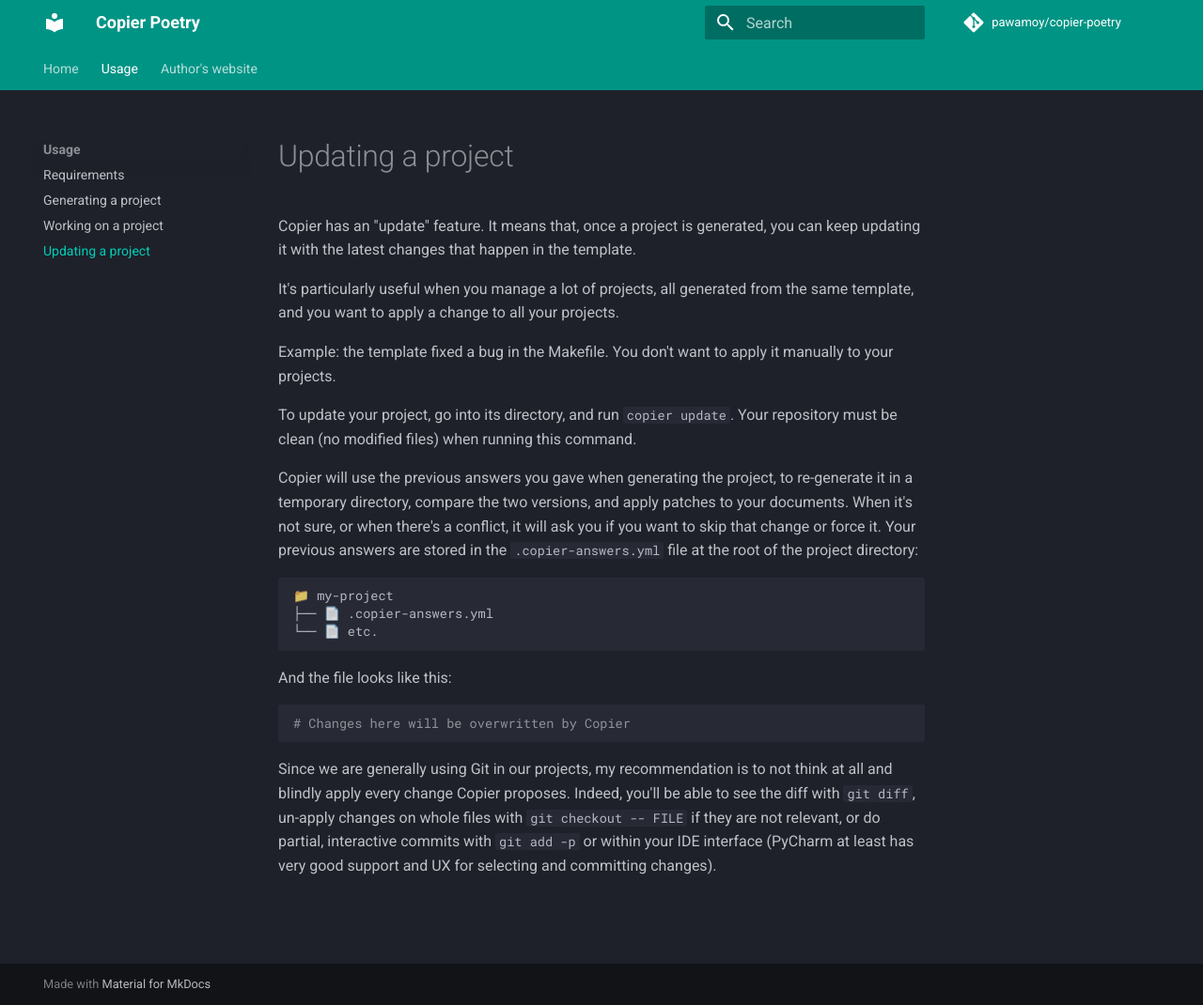
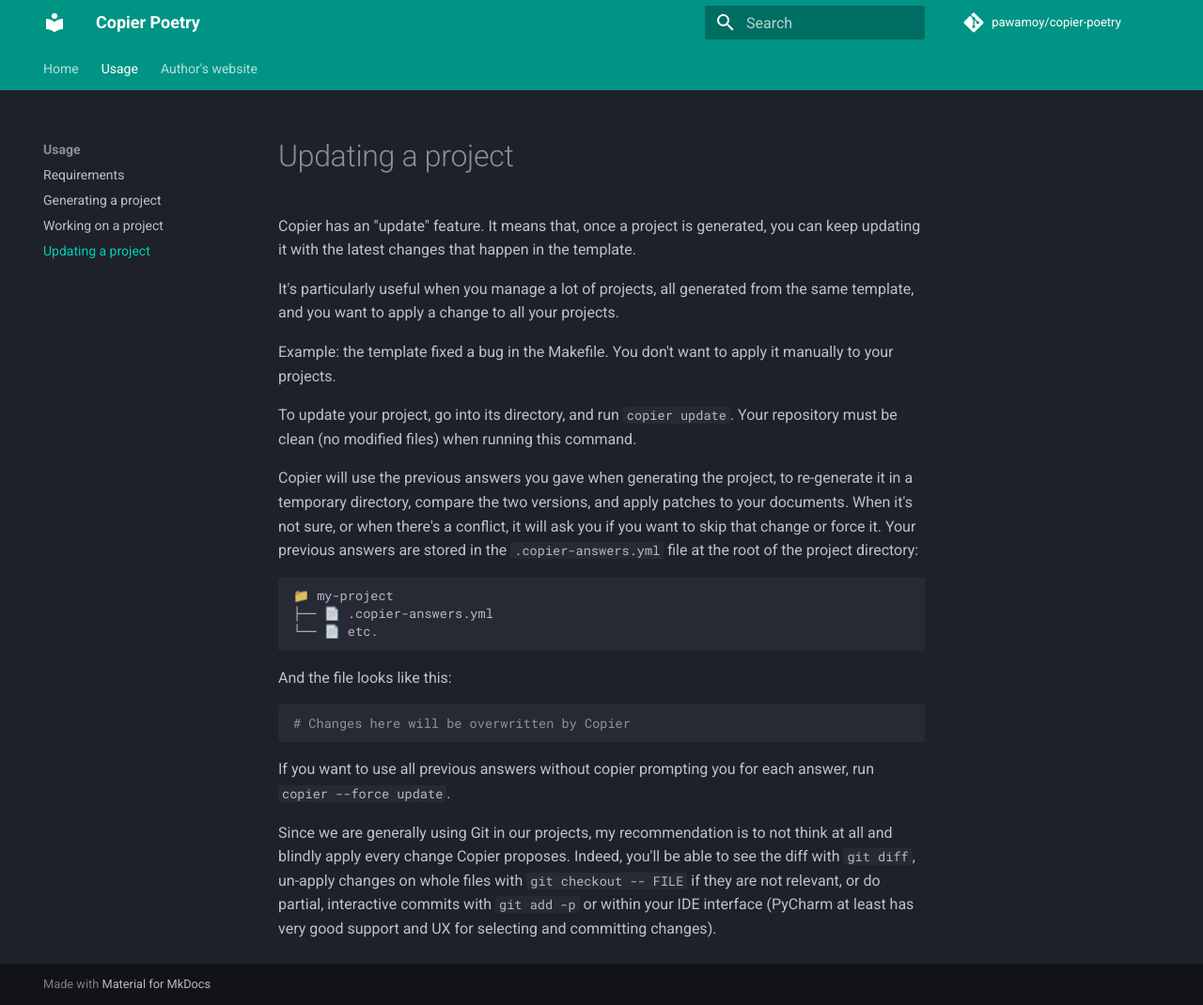
Before and after one commit to pawamoy/copier-pdm, an MkDocs documentation site: the page built from docs/update.md, in a window 1280 px wide and 1070 px high. Shown: the whole window at 94% size. Built offline with MkDocs 1.6.1 and Material for MkDocs 9.7.7, drawn with Linux system fonts in a browser that asks for light colours; comment, search, counter and statistics services are not loaded.

Commit message:
docs: Add note about copier's --force option

````diff
--- a/docs/update.md
+++ b/docs/update.md
@@ -37,6 +37,10 @@ And the file looks like this:
 # Changes here will be overwritten by Copier
 ```
 
+If you want to use all previous answers
+without copier prompting you for each answer,
+run `copier --force update`.
+
 Since we are generally using Git in our projects,
 my recommendation is to not think at all
 and blindly apply every change Copier proposes.
````
